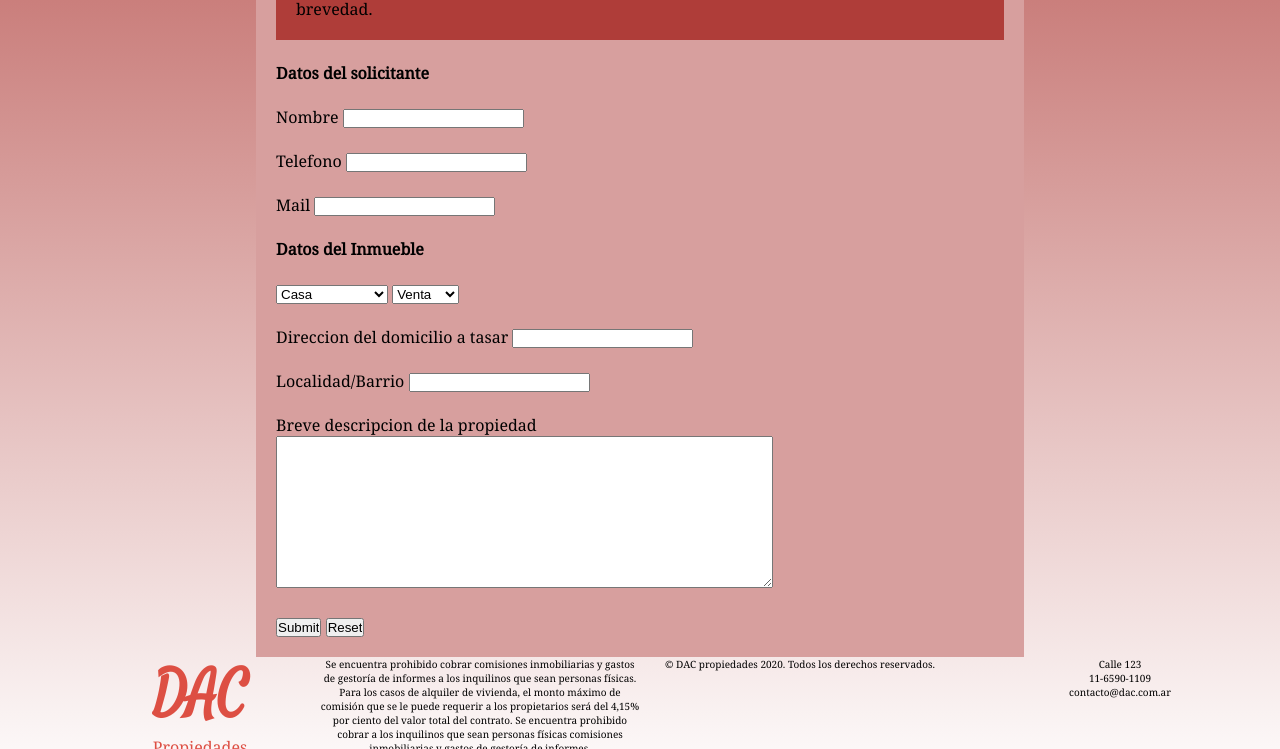
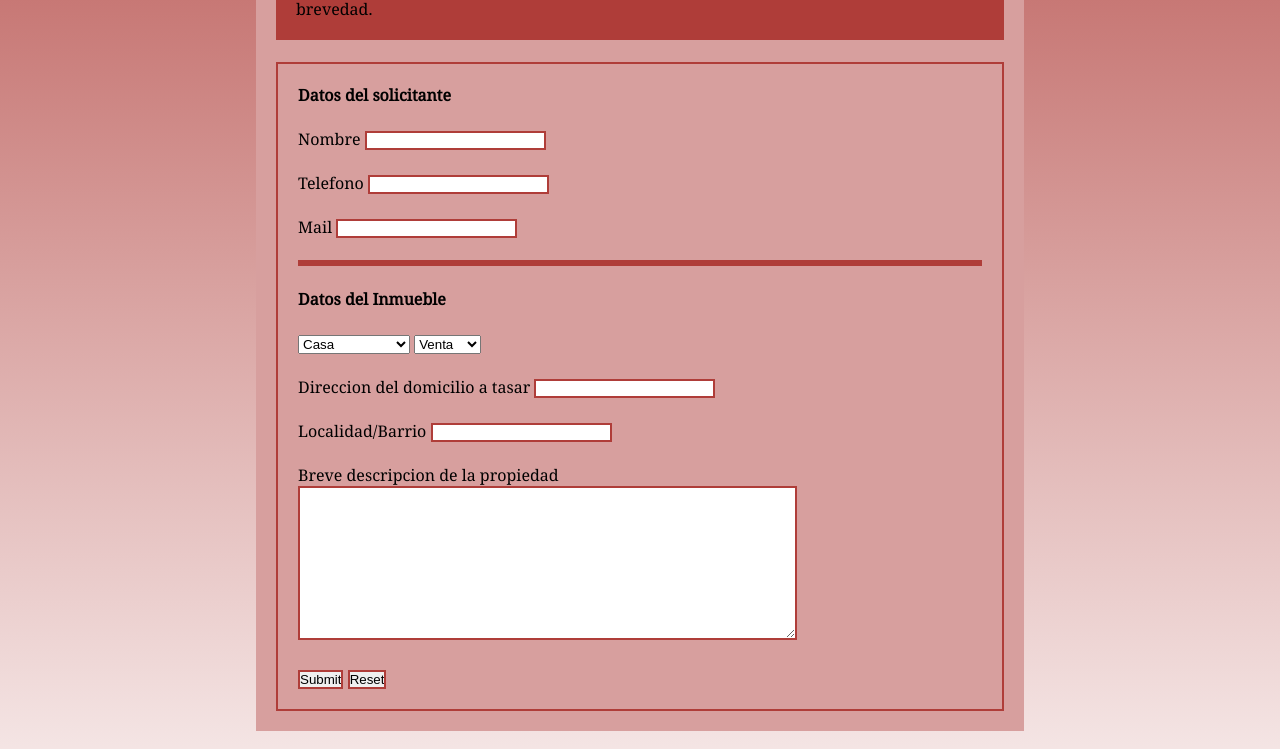
Before and after one commit to juuliankim/juli-n-kim-13, a plain HTML site: page views/tasaciones.html in a window 1280 px wide. Shown: the part 407-1156 px from the top of the page. Drawn offline with nearby package versions, Linux system fonts and the light colour scheme.

Commit message:
primer commit

```diff
--- a/sass/_color.scss
+++ /dev/null
@@ -1,3 +0,0 @@
-$color-principal: #af3d39;
-$color-secundario: #f2bd6a;
-$color-blanco: white;
--- a/sass/_footer.scss
+++ b/sass/_footer.scss
@@ -1,11 +1,11 @@
 footer{
     grid-area: footer;
+    padding-top: 50px;
     justify-content: space-between;
     div {
-        width: 100px;
         text-align: center;
         flex-grow: 1;
-        width: 300px;
+        width: 200px;
         p {
             font-size: 10px;
         }
--- a/sass/_main.scss
+++ b/sass/_main.scss
@@ -8,7 +8,7 @@ span{
 
 main{
     grid-area: main;
-    background-color: #d79f9e;
+    background-color: $color-rosa;
     div {
         div {
             div:hover{
@@ -23,9 +23,6 @@ main{
         }
     }
 }
-main section{
-    background-color:$color-principal;
-}
 .fondo{
     width: 500%;
     height: 150px;
@@ -33,9 +30,40 @@ main section{
     background-position: center;
     background-image: url(https://images.pexels.com/photos/681361/pexels-photo-681361.jpeg?cs=srgb&dl=pexels-aleksejs-bergmanis-681361.jpg&fm=jpg);
 }
+.colorPrincipal{
+    background-color: $color-principal;
+}
 .linea{
     border: $color-secundario solid 3px;
     width: 1fr;
+}
+.lineaSecundaria{
+    border: $color-principal solid 3px;
+    width: 1fr;
+}
+.cajaRosa{
+    background-color: $color-rosa;
+}
+.caja{
+    border: $color-principal solid 2px;
+}
+input[type=text] {
+    border: $color-principal solid 2px;
+}
+input[type=tel] {
+    border: $color-principal solid 2px;
+}
+input[type=email] {
+    border: $color-principal solid 2px;
+}
+input[type=submit] {
+    border: $color-principal solid 2px;
+}
+input[type=reset] {
+    border: $color-principal solid 2px;
+}
+textarea{
+    border: $color-principal solid 2px;
 }
 .borde{
     border: black solid 2px;
@@ -48,5 +76,5 @@ main section{
     ". main ."
     "footer footer footer";
     grid-template-columns: 20% 60% 20%;
-    grid-template-rows: 110px 150px auto 140px;
+    grid-template-rows: 110px 150px auto 200px;
 }
--- a/sass/_variables.scss
+++ b/sass/_variables.scss
@@ -1,3 +1,4 @@
 $color-principal: #af3d39;
 $color-secundario: #f2bd6a;
 $color-blanco: white;
+$color-rosa: #d79f9e;
--- a/views/tasaciones.html
+++ b/views/tasaciones.html
@@ -36,11 +36,12 @@
 </span>
 <main>
     <div class="padding">
-        <section class="padding animate__animated animate__fadeIn">
+        <section class="padding colorPrincipal animate__animated animate__fadeIn">
             <h2>Tasaciones</h2>
             <div class="linea"></div><br>
             <p>Complete el siguiente formulario para realizar una tasación por nuestro equipo de profesionales capacitados y con gran experiencia y nos comunicaremos con usted a la brevedad.</p>
         </section><br>
+        <section class="padding caja">
             <form action="">
                 <h4>Datos del solicitante</h4><br>
                 <label for="nombre">Nombre</label>
@@ -49,6 +50,7 @@
                 <input type="tel" id="telefono"><br><br>
                 <label for="mail">Mail</label>
                 <input type="email" id="mail"><br><br>
+                <div class="lineaSecundaria"></div><br>
                 <h4>Datos del Inmueble</h4><br>
                 <select name="propiedad" id="">
                     <option value="casa">Casa</option>
@@ -72,6 +74,7 @@
                 <input type="submit">
                 <input type="reset">
             </form>
+        </section>
     </div>
 </main>
 <footer class="padreFooter">
```
Also changed, not shown: index.html (+1 -1 lines), views/alquiler.html (+1 -1 lines), views/contacto.html (+3 -1 lines), views/preguntas-frecuentes.html (+13 -1 lines), views/venta.html (+1 -1 lines), css/style.css, 1 other file. Lines whose indentation alone changed are shown as unchanged.
